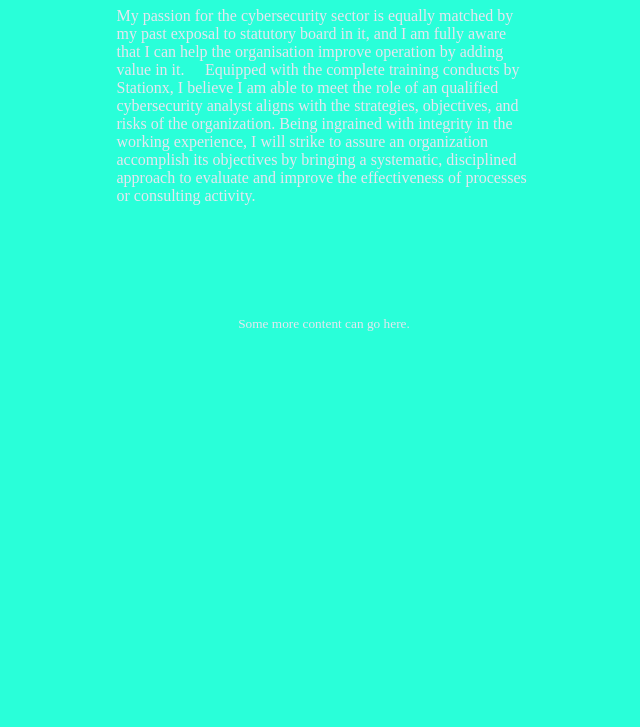
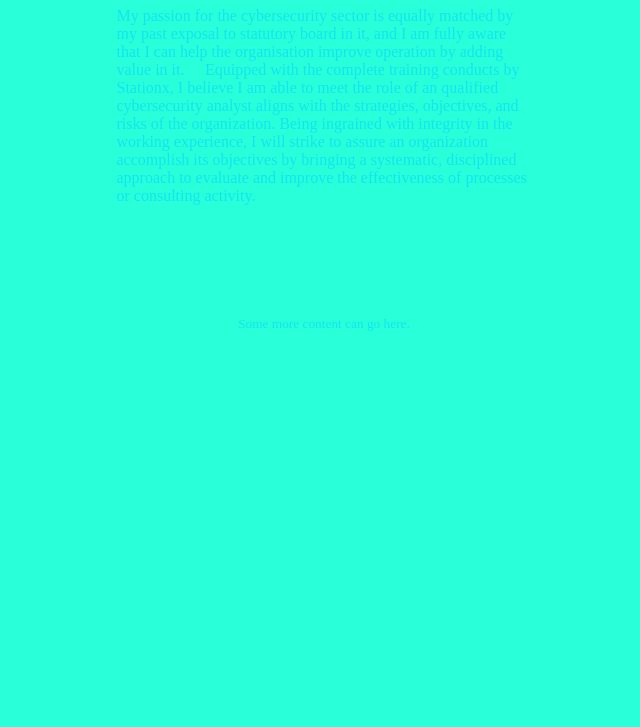
Before and after one commit to healthp/website, a plain HTML site: page index.html in a window 1280 px wide. Shown: the part 73-800 px from the top of the page, without its empty margins (316-956 px from the left). Drawn offline with Linux system fonts and the light colour scheme.

Commit message:
Update index.html

```diff
--- a/index.html
+++ b/index.html
@@ -11,7 +11,7 @@
 
         body {
             background-color: #29ffd9;
-            color: #e7e6f0;
+            color: #0fe6f0;
         }
 
         .col-12 {
```
